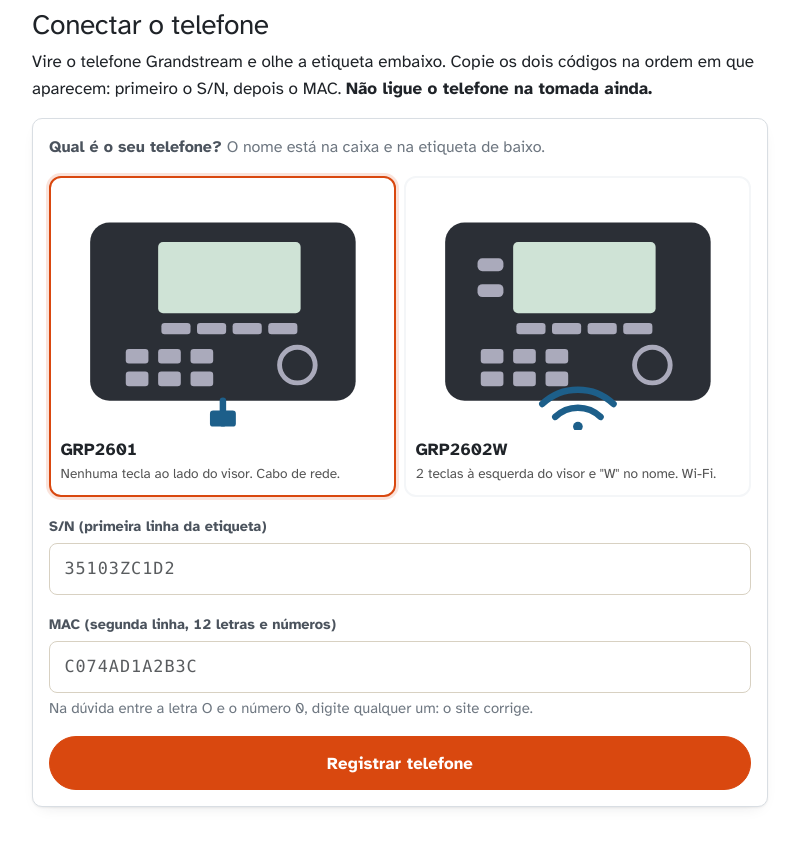
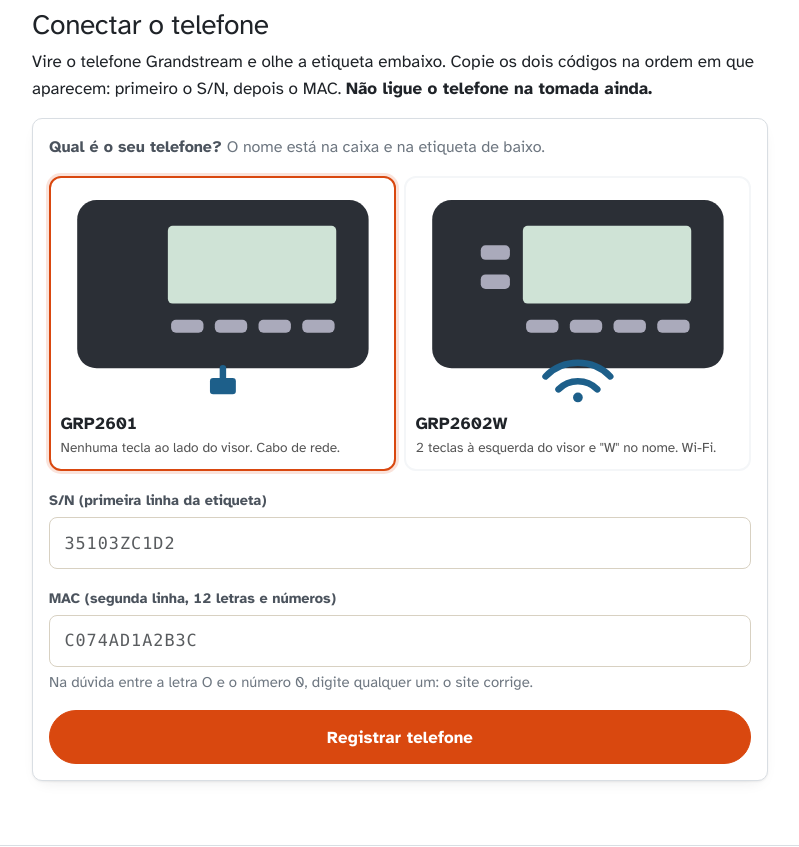
Before and after one commit to danielbmariani/telefonefixo, a Flask app: template portal/rede/templates/telefone.html in a window 1280 px wide. Shown: the part 192-1039 px from the top of the page, without its empty margins (240-1039 px from the left). Run offline with Flask 3, Linux system fonts and the light colour scheme; the template is opened without the code that fills it, so the values that code supplies are empty.

Commit message:
Desenho dos GRP só com o visor e as teclas ao redor dele
Teclado e anel de navegação saem: o que distingue os modelos é o visor,
as 4 teclas de função abaixo e, no GRP2602W, as 2 teclas à esquerda.

Co-Authored-By: Claude Fable 5.1 <noreply@anthropic.com>

```diff
--- a/portal/rede/templates/_modelos.html
+++ b/portal/rede/templates/_modelos.html
@@ -1,19 +1,16 @@
-{# Escolha do modelo com um desenho de cada aparelho (conferido com fotos reais em 12/11/2026: ambos tem 4 teclas de funcao
-   abaixo do visor; so o GRP2602W tem 2 teclas de linha a esquerda do visor; nada e laranja). #}
+{# Escolha do modelo com um desenho de cada aparelho (so o visor e as teclas ao redor dele, conferido com fotos reais em 12/11/2026:
+   ambos tem 4 teclas de funcao abaixo do visor; so o GRP2602W tem 2 teclas de linha a esquerda; nada e laranja). #}
 <fieldset class="mb-3 modelos">
   <legend class="form-label fs-6 mb-2">Qual é o seu telefone? <span class="fw-normal text-muted">O nome está na caixa e na etiqueta de baixo.</span></legend>
   <div class="row g-2">
     <div class="col-6">
       <input class="form-check-input visually-hidden" type="radio" name="modelo" id="modelo-grp" value="grp" checked>
       <label class="modelo-card" for="modelo-grp">
-        <svg viewBox="0 0 200 150" role="img" aria-label="GRP2601: visor com quatro teclas abaixo e nenhuma ao lado, liga por cabo de rede" class="w-100">
-          <rect x="18" y="22" width="164" height="110" rx="12" fill="#2b2f36"/>
-          <rect x="60" y="34" width="88" height="44" rx="3" fill="#cfe3d6"/>
-          <g fill="#aab"><rect x="62" y="84" width="18" height="7" rx="2"/><rect x="84" y="84" width="18" height="7" rx="2"/><rect x="106" y="84" width="18" height="7" rx="2"/><rect x="128" y="84" width="18" height="7" rx="2"/></g>
-          <g fill="#aab"><rect x="40" y="100" width="14" height="9" rx="2"/><rect x="60" y="100" width="14" height="9" rx="2"/><rect x="80" y="100" width="14" height="9" rx="2"/>
-            <rect x="40" y="114" width="14" height="9" rx="2"/><rect x="60" y="114" width="14" height="9" rx="2"/><rect x="80" y="114" width="14" height="9" rx="2"/></g>
-          <circle cx="146" cy="110" r="11" fill="none" stroke="#aab" stroke-width="3"/>
-          <g stroke="#1d5f8a" stroke-width="4" fill="none" stroke-linecap="round"><path d="M100 132v14"/><rect x="92" y="138" width="16" height="10" rx="2" fill="#1d5f8a" stroke="none"/></g>
+        <svg viewBox="0 0 200 134" role="img" aria-label="GRP2601: visor com quatro teclas logo abaixo e nenhuma ao lado, liga por cabo de rede" class="w-100">
+          <rect x="10" y="8" width="180" height="104" rx="12" fill="#2b2f36"/>
+          <rect x="66" y="24" width="104" height="48" rx="3" fill="#cfe3d6"/>
+          <g fill="#aab"><rect x="68" y="82" width="20" height="8" rx="3"/><rect x="95" y="82" width="20" height="8" rx="3"/><rect x="122" y="82" width="20" height="8" rx="3"/><rect x="149" y="82" width="20" height="8" rx="3"/></g>
+          <g stroke="#1d5f8a" stroke-width="4" fill="none" stroke-linecap="round"><path d="M100 112v10"/><rect x="92" y="118" width="16" height="10" rx="2" fill="#1d5f8a" stroke="none"/></g>
         </svg>
         <span class="modelo-nome">GRP2601</span>
         <span class="modelo-desc">Nenhuma tecla ao lado do visor. Cabo de rede.</span>
@@ -22,15 +19,12 @@
     <div class="col-6">
       <input class="form-check-input visually-hidden" type="radio" name="modelo" id="modelo-grpw" value="grpw">
       <label class="modelo-card" for="modelo-grpw">
-        <svg viewBox="0 0 200 150" role="img" aria-label="GRP2602W: visor com duas teclas à esquerda e quatro abaixo, usa o Wi-Fi da casa" class="w-100">
-          <rect x="18" y="22" width="164" height="110" rx="12" fill="#2b2f36"/>
-          <rect x="60" y="34" width="88" height="44" rx="3" fill="#cfe3d6"/>
-          <g fill="#aab"><rect x="62" y="84" width="18" height="7" rx="2"/><rect x="84" y="84" width="18" height="7" rx="2"/><rect x="106" y="84" width="18" height="7" rx="2"/><rect x="128" y="84" width="18" height="7" rx="2"/></g>
-          <g fill="#aab"><rect x="40" y="100" width="14" height="9" rx="2"/><rect x="60" y="100" width="14" height="9" rx="2"/><rect x="80" y="100" width="14" height="9" rx="2"/>
-            <rect x="40" y="114" width="14" height="9" rx="2"/><rect x="60" y="114" width="14" height="9" rx="2"/><rect x="80" y="114" width="14" height="9" rx="2"/></g>
-          <circle cx="146" cy="110" r="11" fill="none" stroke="#aab" stroke-width="3"/>
-          <g fill="#aab"><rect x="38" y="44" width="16" height="8" rx="3"/><rect x="38" y="60" width="16" height="8" rx="3"/></g>
-          <g fill="none" stroke="#1d5f8a" stroke-width="4" stroke-linecap="round"><path d="M86 142a20 20 0 0 1 28 0"/><path d="M78 134a32 32 0 0 1 44 0"/></g><circle cx="100" cy="148" r="3" fill="#1d5f8a"/>
+        <svg viewBox="0 0 200 134" role="img" aria-label="GRP2602W: visor com duas teclas à esquerda e quatro logo abaixo, usa o Wi-Fi da casa" class="w-100">
+          <rect x="10" y="8" width="180" height="104" rx="12" fill="#2b2f36"/>
+          <rect x="66" y="24" width="104" height="48" rx="3" fill="#cfe3d6"/>
+          <g fill="#aab"><rect x="68" y="82" width="20" height="8" rx="3"/><rect x="95" y="82" width="20" height="8" rx="3"/><rect x="122" y="82" width="20" height="8" rx="3"/><rect x="149" y="82" width="20" height="8" rx="3"/></g>
+          <g fill="#aab"><rect x="40" y="36" width="18" height="9" rx="3"/><rect x="40" y="54" width="18" height="9" rx="3"/></g>
+          <g fill="none" stroke="#1d5f8a" stroke-width="4" stroke-linecap="round"><path d="M88 125a17 17 0 0 1 24 0"/><path d="M80 117a28 28 0 0 1 40 0"/></g><circle cx="100" cy="130" r="3" fill="#1d5f8a"/>
         </svg>
         <span class="modelo-nome">GRP2602W</span>
         <span class="modelo-desc">2 teclas à esquerda do visor e "W" no nome. Wi-Fi.</span>
```
